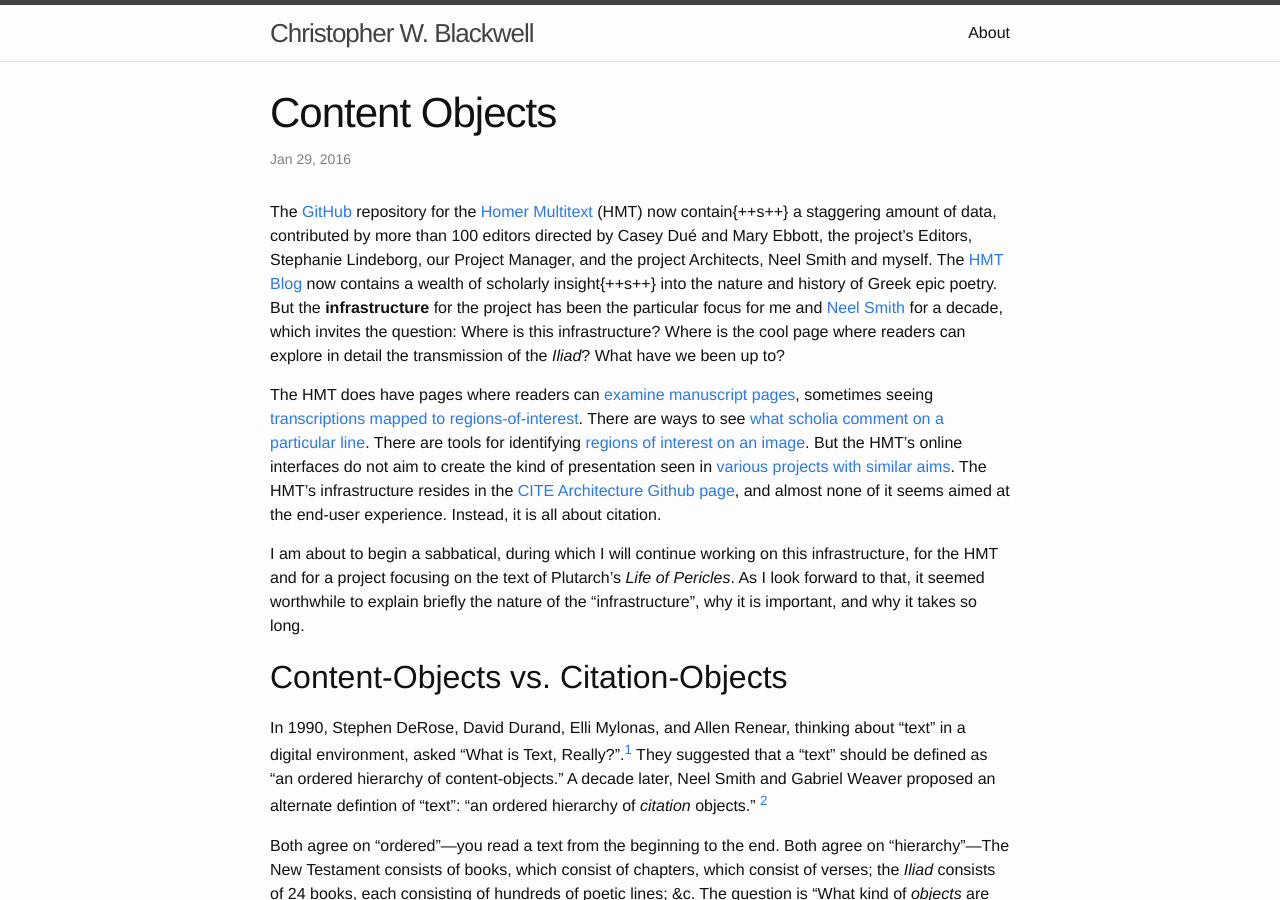
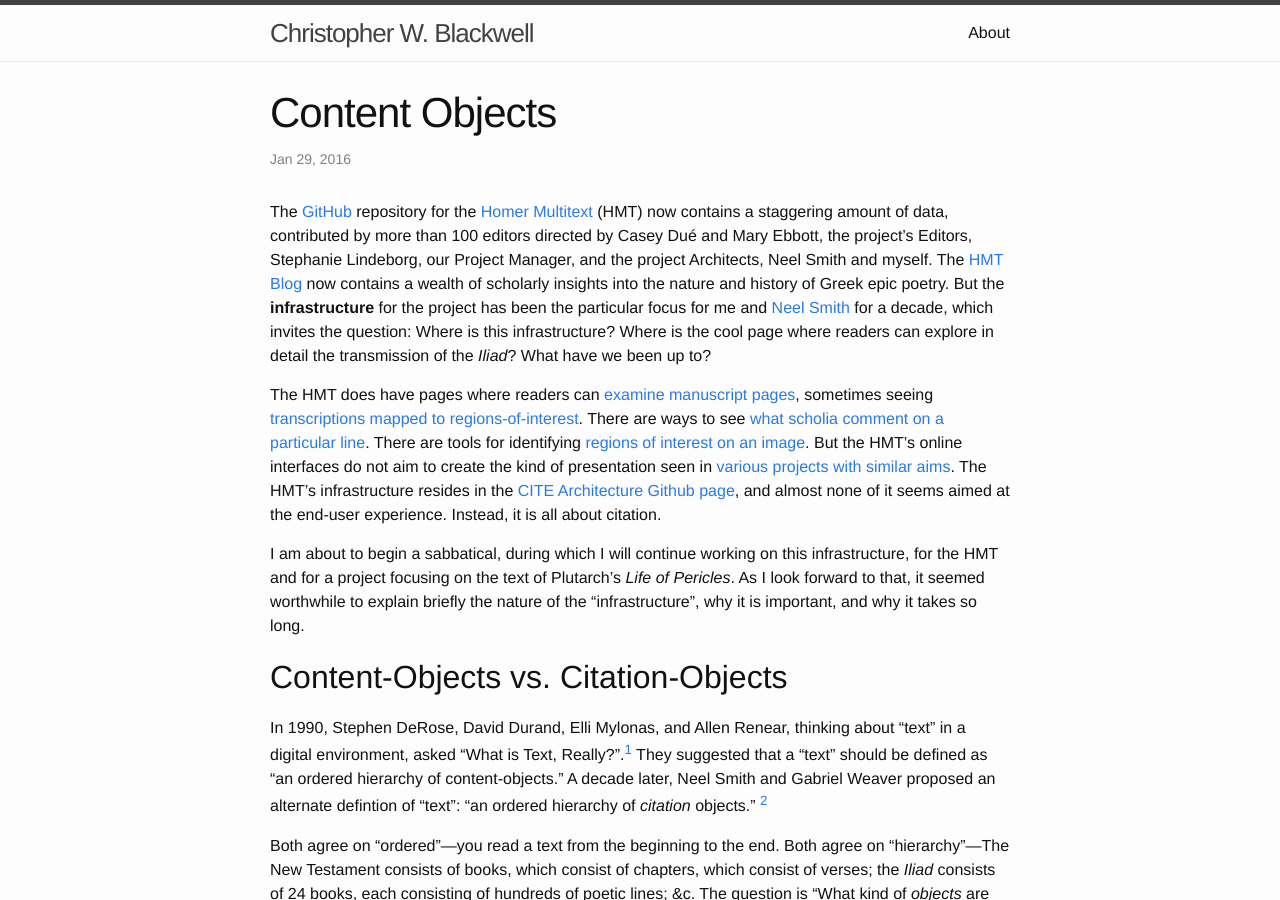
Before and after one commit to Eumaeus/Eumaeus.github.io, a Jekyll site: the page built from _posts/2016-01-29-content1.markdown, in a window 1280 px wide and 900 px high. Built offline with Jekyll 4.4.1, drawn with Linux system fonts in a browser that asks for light colours; Markdown is read by kramdown in place of the engine named in the settings.

Commit message:
Adding file back.

```diff
--- a/_posts/2016-01-29-content1.markdown
+++ b/_posts/2016-01-29-content1.markdown
@@ -3,7 +3,7 @@ layout: post
 title: Content Objects
 ---
 
-The [GitHub](https://github.com/homermultitext/) repository for the [Homer Multitext](http://www.homermultitext.org) (HMT) now contain{++s++} a staggering amount of data,  contributed by more than 100 editors directed by Casey Dué and Mary Ebbott, the project's Editors,  Stephanie Lindeborg, our Project Manager, and the project Architects,  Neel Smith and myself. The [HMT Blog](http://homermultitext.blogspot.com) now contains a wealth of scholarly insight{++s++} into the nature and history of Greek epic poetry. But the **infrastructure** for the project has been the particular focus for me and [Neel Smith](http://neelsmith.github.io) for a decade, which invites the question: Where is this infrastructure? Where is the cool page where readers can explore in detail the transmission of the *Iliad*? What have we been up to?
+The [GitHub](https://github.com/homermultitext/) repository for the [Homer Multitext](http://www.homermultitext.org) (HMT) now contains a staggering amount of data,  contributed by more than 100 editors directed by Casey Dué and Mary Ebbott, the project's Editors,  Stephanie Lindeborg, our Project Manager, and the project Architects,  Neel Smith and myself. The [HMT Blog](http://homermultitext.blogspot.com) now contains a wealth of scholarly insights into the nature and history of Greek epic poetry. But the **infrastructure** for the project has been the particular focus for me and [Neel Smith](http://neelsmith.github.io) for a decade, which invites the question: Where is this infrastructure? Where is the cool page where readers can explore in detail the transmission of the *Iliad*? What have we been up to?
 
 The HMT does have pages where readers can [examine manuscript pages](http://www.homermultitext.org/hmt-digital/facs?urn=urn%3Acite%3Ahmt%3AmsA.12r), sometimes seeing [transcriptions mapped to regions-of-interest](http://www.homermultitext.org/hmt-digital/indices?urn=urn%3Acite%3Ahmt%3Avaimg.VA024RN-0025). There are ways to see [what scholia comment on a particular line](http://www.homermultitext.org/hmt-digital/scholia?urn=urn%3Acts%3AgreekLit%3Atlg0012.tlg001.msA%3A1.1). There are tools for identifying [regions of interest on an image](http://www.homermultitext.org/hmt-digital/ict.html?urn=urn:cite:hmt:vaimg.VA012RN-0013). But  the HMT’s online interfaces do not aim to create the kind of presentation seen in [various](http://prototypes.openscriptures.org/manuscript-comparator/?passage=1+John+5&view=parallel&strongs=1) [projects](http://digital.vatlib.it) [with](http://art.thewalters.org/browse/category/manuscript-and-rare-books/) [similar](https://www.bl.uk/manuscripts/) [aims](http://codexsinaiticus.org/en/). The HMT’s infrastructure resides in the [CITE Architecture Github page](https://github.com/cite-architecture), and almost none of it seems aimed at the end-user experience. Instead, it is all about citation.
 
```
